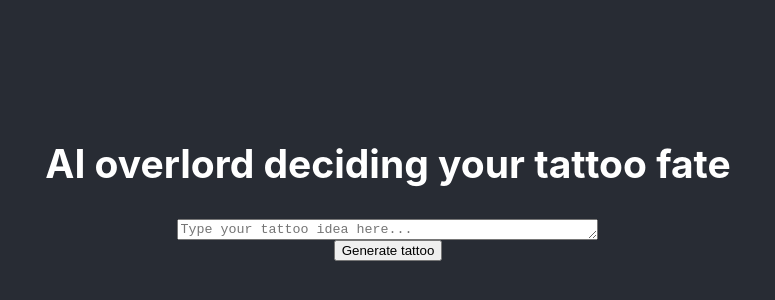
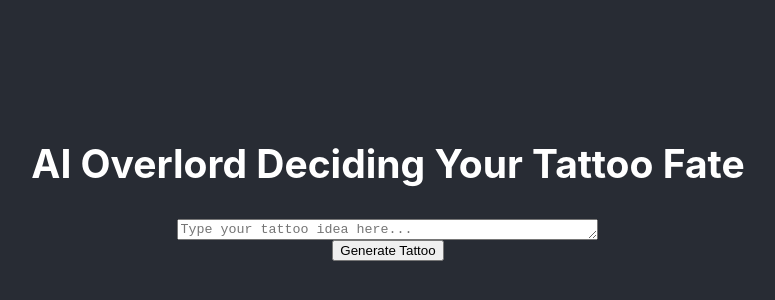
Before and after one commit to defreeze/AI-tarot-reading, a React (Create React App) app: page / in a window 1280 px wide. Shown: the part 208-508 px from the top of the page, without its empty margins (252-1027 px from the left). Built offline with nearby package versions, Linux system fonts and the light colour scheme; no server answers.

Commit message:
commit new version

```diff
--- a/package.json
+++ b/package.json
@@ -6,10 +6,10 @@
     "@testing-library/jest-dom": "^5.16.5",
     "@testing-library/react": "^13.4.0",
     "@testing-library/user-event": "^13.5.0",
-    "openai": "^3.2.1",
+    "openai": "^4.24.0",
     "react": "^18.2.0",
     "react-dom": "^18.2.0",
-    "react-scripts": "5.0.1",
+    "react-scripts": "^5.0.1",
     "web-vitals": "^2.1.4"
   },
   "scripts": {
--- a/src/components/ImageGenerator.js
+++ b/src/components/ImageGenerator.js
@@ -1,51 +1,58 @@
+import React, { useState } from "react";
+import OpenAI from "openai";
 import '../App.css';
-import { useState } from "react";
-import { Configuration, OpenAIApi } from "openai";
-
 
 function ImageGenerator() {
     const [prompt, setPrompt] = useState("");
     const [result, setResult] = useState("");
     const [loading, setLoading] = useState(false);
+    const [placeholder, setPlaceholder] = useState("Type your tattoo idea here...");
 
-    const [placeholder, setPlaceholder] = useState(
-        "Type your tattoo idea here..."
-    );
+    // Initialize OpenAI with your API key
+    //const openai = new OpenAI(process.env.REACT_APP_OPENAI_API_KEY);
+    const openai = new OpenAI({ apiKey: process.env.REACT_APP_OPENAI_API_KEY, dangerouslyAllowBrowser: true });
 
-    const configuration = new Configuration({
-        apiKey: "apikeyhere",
-    });
 
-    const openai = new OpenAIApi(configuration);
 
     const generateImage = async () => {
-        setPlaceholder(`Tattoo for ${prompt}..`);
+        setPlaceholder(`Tattoo for ${prompt}...`);
         setLoading(true);
 
         try {
-            const res = await openai.createImage({
-                prompt: `line art tattoo. white background, white border, black lines: ${prompt}`,
-                n: 1,
-                size: "512x512",
+            const response = await fetch('https://api.openai.com/v1/images/generations', {
+                method: 'POST',
+                headers: {
+                    'Content-Type': 'application/json',
+                    'Authorization': `Bearer ${process.env.REACT_APP_OPENAI_API_KEY}`
+                },
+                body: JSON.stringify({
+                    prompt: `line art tattoo. white background, white border, black lines: ${prompt}`,
+                    n: 1,
+                    size: "512x512",
+                })
             });
 
+            const data = await response.json();
             setLoading(false);
-            setResult(res.data.data[0].url);
+            if (data.data && data.data.length > 0) {
+                setResult(data.data[0].url);
+            } else {
+                throw new Error("No image data returned");
+            }
         } catch (error) {
             setLoading(false);
-            console.error(`Error generating image: ${error.response.data.error.message}`);
+            console.error(`Error generating image: ${error.message}`);
         }
     };
+
+
     return (
         <div className="container">
             {loading ? (
-                <>
-                    <h3>Generating tattoo, please wait...</h3>
-                </>
+                <h3>Generating tattoo, please wait...</h3>
             ) : (
                 <>
-                    <h2>AI overlord deciding your tattoo fate</h2>
-
+                    <h2>AI Overlord Deciding Your Tattoo Fate</h2>
                     <div className="input-wrapper">
                         <textarea
                             className="app-input"
@@ -54,19 +61,16 @@ function ImageGenerator() {
                             rows="1"
                             cols="50"
                         />
-                        <button onClick={generateImage}>Generate tattoo</button>
+                        <button onClick={generateImage}>Generate Tattoo</button>
                     </div>
 
-                    {result.length > 0 ? (
-                        <img className="result-image" src={result} alt="result" />
-                    ) : (
-                        <>
-                        </>
+                    {result.length > 0 && (
+                        <img className="result-image" src={result} alt="Generated Tattoo" />
                     )}
                 </>
             )}
         </div>
-    )
+    );
 }
 
-export default ImageGenerator
+export default ImageGenerator;
```
Also changed, not shown: 2 other files (tests, documents, lock files or other folders).
